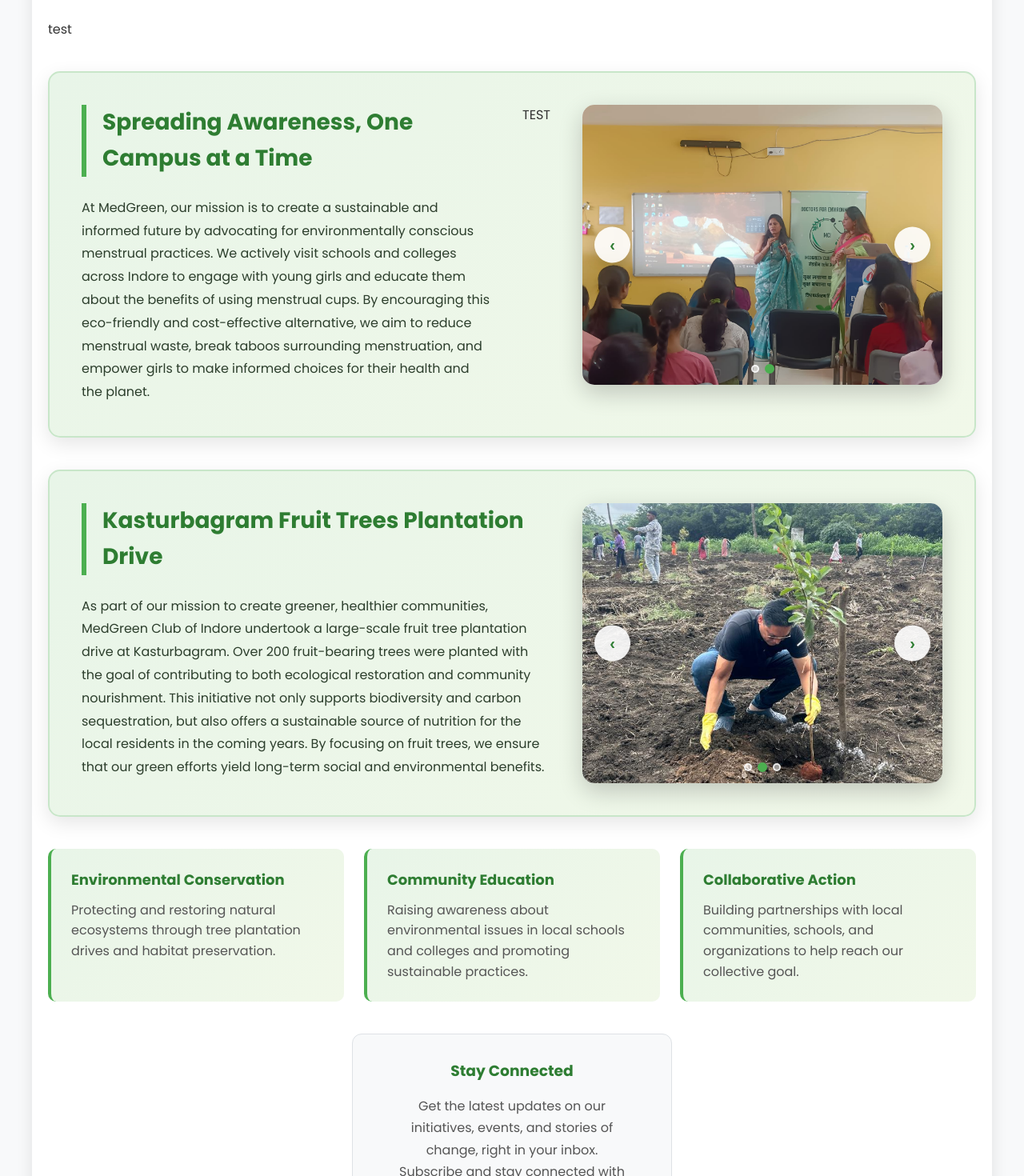
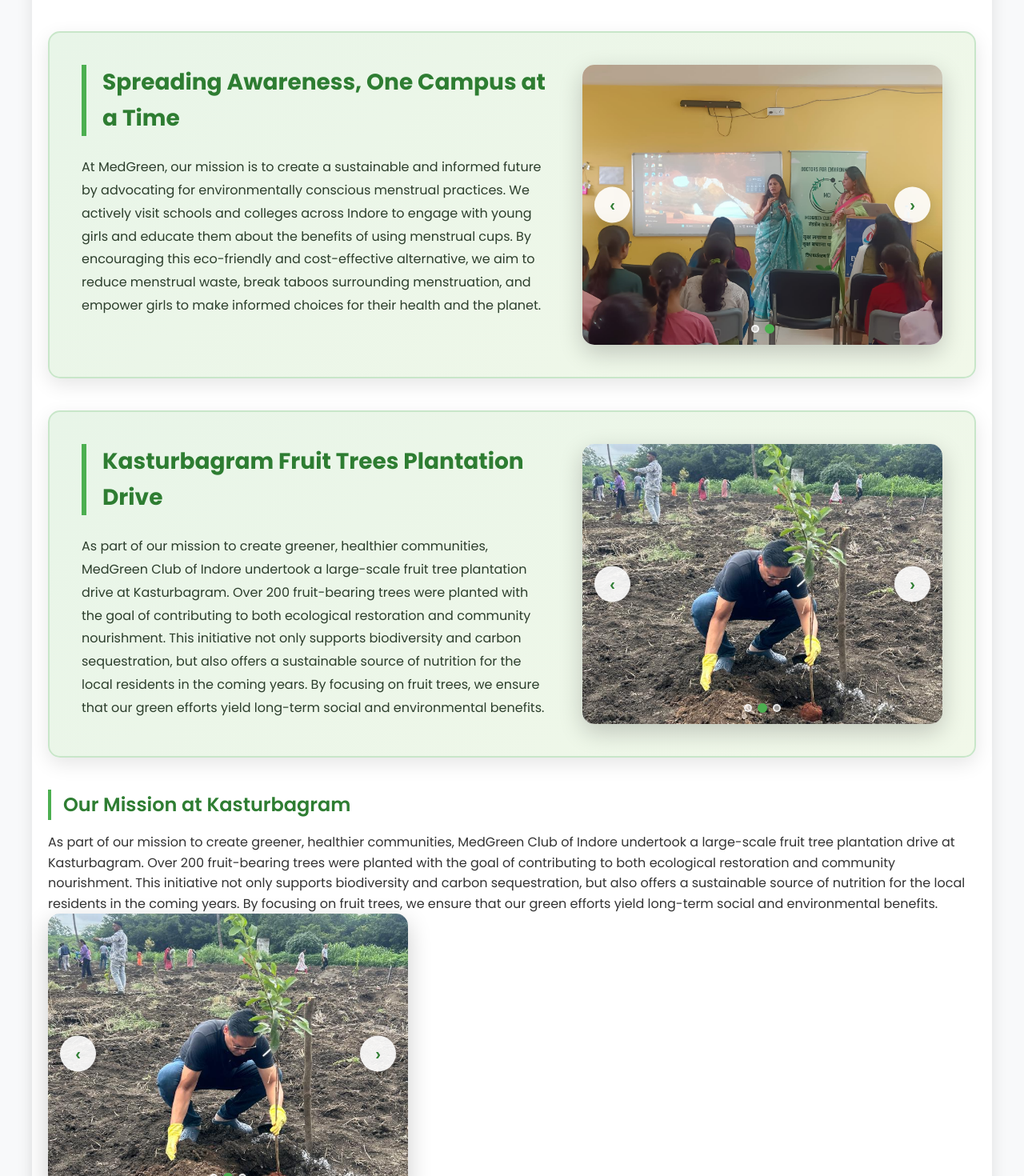
Before and after one commit to riddima15benjamin/reactjs, a React (Create React App) app: page / in a window 1280 px wide. Shown: the part 1520-2990 px from the top of the page at 80% size. Built offline with nearby package versions, Linux system fonts and the light colour scheme.

Commit message:
fix: add Kasturbagram mission section

```diff
--- a/src/components/DesktopHome.jsx
+++ b/src/components/DesktopHome.jsx
@@ -449,7 +449,6 @@ export const DesktopHome = ({ className = "" }) => {
               that every individual has the power to make a difference, and
               together, we can create lasting positive change.
             </p>
-            <div>test</div>
             <section className="frame-1065 awareness-section">
               <div className="awareness-content">
                 <div className="frame-1020">
@@ -462,7 +461,6 @@ export const DesktopHome = ({ className = "" }) => {
                     break taboos surrounding menstruation, and empower girls to make informed choices for their health and the planet.
                   </p>
                 </div>
-                TEST
                 <AwarenessCarousel />
               </div>
             </section>
@@ -484,6 +482,18 @@ export const DesktopHome = ({ className = "" }) => {
                 <KasturbagramCarousel />
               </div>
             </section>
+
+            <div className="mission-kasturbagram">
+              <h3>Our Mission at Kasturbagram</h3>
+              <p>As part of our mission to create greener, healthier communities, MedGreen Club of Indore undertook a large-scale
+                    fruit tree plantation drive at Kasturbagram. Over 200 fruit-bearing trees were planted with the goal of contributing
+                    to both ecological restoration and community nourishment. This initiative not only supports biodiversity and carbon
+                    sequestration, but also offers a sustainable source of nutrition for the local residents in the coming years.
+                    By focusing on fruit trees, we ensure that our green efforts yield long-term social and environmental benefits.
+                  </p>
+                  <div>  <KasturbagramCarousel />  </div>
+            </div>
+
 
             <div className="mission-points">
               <div className="mission-point">
```
